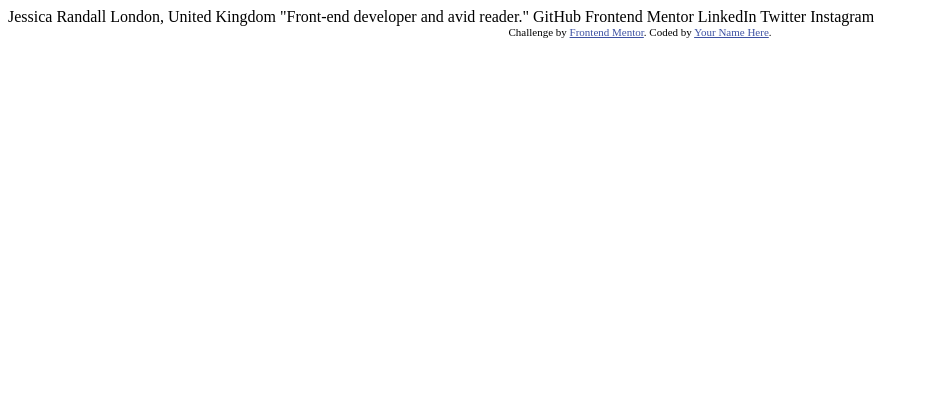
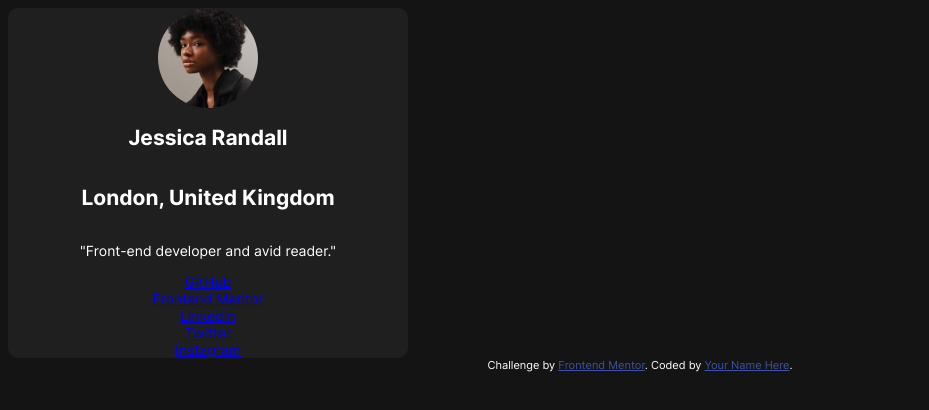
Before and after one commit to jpdavalos423/social-links-profile-main, a plain HTML site: page index.html in a window 1280 px wide. Shown: the whole page, without its empty margins (0-929 px from the left). Drawn offline with Linux system fonts and the light colour scheme.

Commit message:
set up html and some css

```diff
--- a/index.html
+++ b/index.html
@@ -1,34 +1,68 @@
 <!DOCTYPE html>
 <html lang="en">
   <head>
-  <meta charset="UTF-8">
-  <meta name="viewport" content="width=device-width, initial-scale=1.0"> <!-- displays site properly based on user's device -->
+    <meta charset="UTF-8" />
+    <meta name="viewport" content="width=device-width, initial-scale=1.0" />
+    <!-- displays site properly based on user's device -->
 
-  <link rel="icon" type="image/png" sizes="32x32" href="./assets/images/favicon-32x32.png">
+    <link
+      rel="icon"
+      type="image/png"
+      sizes="32x32"
+      href="./assets/images/favicon-32x32.png"
+    />
 
     <title>Frontend Mentor | Social links profile</title>
 
     <!-- Feel free to remove these styles or customise in your own stylesheet 👍 -->
     <style>
-    .attribution { font-size: 11px; text-align: center; }
-    .attribution a { color: hsl(228, 45%, 44%); }
+      .attribution {
+        font-size: 11px;
+        text-align: center;
+      }
+      .attribution a {
+        color: hsl(228, 45%, 44%);
+      }
     </style>
+
+    <link rel="stylesheet" href="styles.css" />
   </head>
   <body>
+    <div class="container">
+      <section class="header">
+        <img src="assets/images/avatar-jessica.jpeg" alt="picture of jessica" />
+        <h1>Jessica Randall</h1>
+        <h2>London, United Kingdom</h2>
+      </section>
 
-  Jessica Randall
-  London, United Kingdom
-  "Front-end developer and avid reader."
+      <section class="quote">
+        <p>"Front-end developer and avid reader."</p>
+      </section>
 
-  GitHub
-  Frontend Mentor
-  LinkedIn
-  Twitter
-  Instagram
+      <section class="links">
+        <div class="link-item">
+          <a href="#">GitHub</a>
+        </div>
+        <div class="link-item">
+          <a href="#">Frontend Mentor</a>
+        </div>
+        <div class="link-item">
+          <a href="#">LinkedIn</a>
+        </div>
+        <div class="link-item">
+          <a href="#">Twitter</a>
+        </div>
+        <div class="link-item">
+          <a href="#">Instagram</a>
+        </div>
+      </section>
+    </div>
 
     <div class="attribution">
-    Challenge by <a href="https://www.frontendmentor.io?ref=challenge" target="_blank">Frontend Mentor</a>.
-    Coded by <a href="#">Your Name Here</a>.
+      Challenge by
+      <a href="https://www.frontendmentor.io?ref=challenge" target="_blank"
+        >Frontend Mentor</a
+      >. Coded by <a href="#">Your Name Here</a>.
     </div>
   </body>
 </html>
--- /dev/null
+++ b/styles.css
@@ -0,0 +1,46 @@
+@font-face {
+  font-family: "Inter";
+  src: url(assets/fonts/Inter-VariableFont_slnt\wght.ttf);
+}
+
+body {
+  font-size: 14px;
+  font-family: "Inter";
+  color: hsl(0, 0%, 100%);
+  background-color: hsl(0, 0%, 8%);
+}
+
+.container {
+  background-color: hsl(0, 0%, 12%);
+  border-radius: 10px;
+
+  display: flex;
+  flex-direction: column;
+  align-items: center;
+  justify-content: center;
+
+  max-width: 400px;
+}
+
+.container img {
+  border-radius: 50%;
+  max-width: 100px;
+}
+
+.header {
+  display: flex;
+  flex-direction: column;
+  align-items: center;
+}
+
+.quote {
+  display: flex;
+  flex-direction: column;
+  align-items: center;
+}
+
+.links {
+  display: flex;
+  flex-direction: column;
+  align-items: center;
+}
```
Also changed, not shown: assets/fonts/Inter-VariableFont_slntwght.ttf (renamed from assets/fonts/Inter-VariableFont_slnt,wght.ttf), 1 other file. Lines whose indentation alone changed are shown as unchanged.
